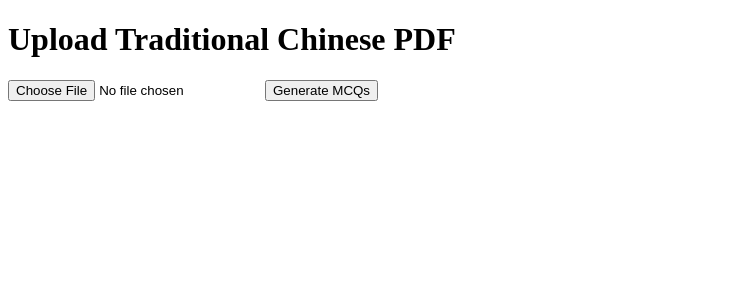
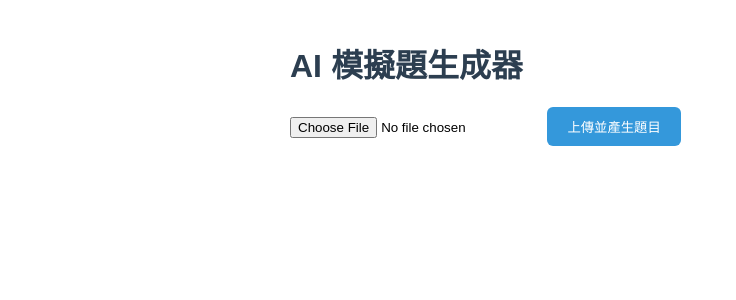
Before and after one commit to suzy12121/AI-, a Flask app: page / in a window 1280 px wide. Shown: the top 300 px of the page, without its empty margins (0-736 px from the left). Run offline with Flask 3, Linux system fonts and the light colour scheme; parts of the project's set-up code (start-up, migrations or seed data) failed here and were passed over.

Commit message:
Update index.html

```diff
--- a/templates/index.html
+++ b/templates/index.html
@@ -1,13 +1,23 @@
 <!DOCTYPE html>
-<html>
+<html lang="zh-Hant">
 <head>
-    <title>PDF MCQ Generator</title>
+    <meta charset="UTF-8">
+    <title>AI 模擬題生成器</title>
+    <link rel="stylesheet" href="/static/style.css">
 </head>
 <body>
-    <h1>Upload Traditional Chinese PDF</h1>
-    <form method="post" enctype="multipart/form-data" action="/upload">
-        <input type="file" name="pdf">
-        <button type="submit">Generate MCQs</button>
+    <h1>AI 模擬題生成器</h1>
+
+    <form method="POST" enctype="multipart/form-data">
+        <input type="file" name="pdf" required>
+        <button type="submit">上傳並產生題目</button>
     </form>
+
+    {% if mcqs %}
+        <h2>產生的選擇題：</h2>
+        <div class="output">
+            {{ mcqs|safe }}
+        </div>
+    {% endif %}
 </body>
 </html>
```
